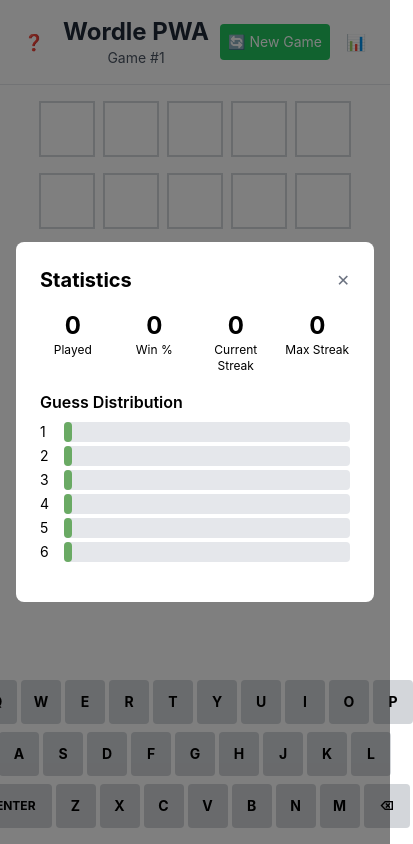
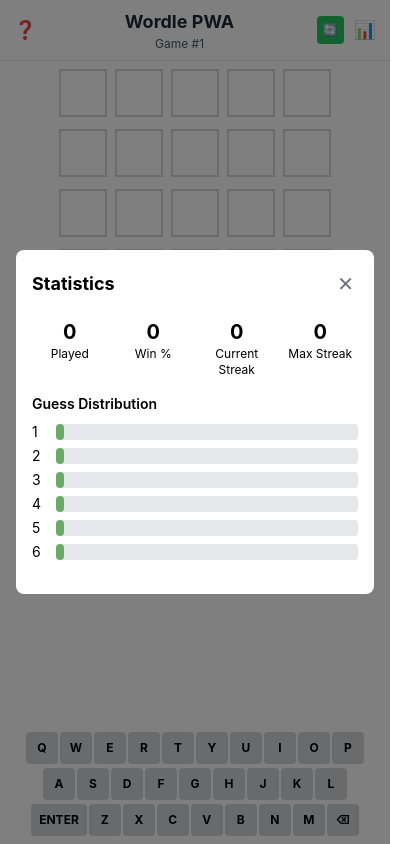
Before and after one commit to ThomasRohde/wordle-pwa, a React (Vite) app: page / in a window 390 px wide. Both pictures are taken after a click on the button "Statistics". Shown: the whole page, 413 px wide, since content can reach past the window. Built offline with nearby package versions, Linux system fonts and the light colour scheme; a web font is replaced by a local one.

Commit message:
style: Improve layout and spacing across components for better responsiveness

```diff
--- a/src/components/GameBoard.tsx
+++ b/src/components/GameBoard.tsx
@@ -26,8 +26,8 @@ export const GameBoard: React.FC = () => {
   })
 
   return (
-    <div className="flex flex-col items-center justify-center p-4">
-      <div className="grid gap-2">
+    <div className="flex flex-col items-center justify-center p-2 sm:p-4">
+      <div className="grid gap-1 sm:gap-2">
         {rows}
       </div>
     </div>
--- a/src/components/Header.tsx
+++ b/src/components/Header.tsx
@@ -48,52 +48,54 @@ export const Header: React.FC = () => {
 
   return (
     <>
-      <header className="flex items-center justify-between p-4 border-b border-gray-200">
-        <div className="flex items-center gap-2">
+      <header className="flex items-center justify-between p-2 sm:p-4 border-b border-gray-200">
+        <div className="flex items-center gap-1 sm:gap-2">
           <button
             onClick={() => setShowHelp(true)}
-            className="p-2 rounded-full hover:bg-gray-100"
+            className="p-1.5 sm:p-2 rounded-full hover:bg-gray-100 text-lg sm:text-xl"
             type="button"
             aria-label="Help"
           >
             ❓
           </button>
           {!networkStatus.isOnline && (
-            <div className="flex items-center gap-1 text-orange-600 text-sm">
-              <span>⚠️</span>
-              <span>Offline</span>
+            <div className="flex items-center gap-1 text-orange-600 text-xs sm:text-sm">
+              <span className="text-sm">⚠️</span>
+              <span className="hidden xs:inline">Offline</span>
             </div>
           )}
         </div>
 
-        <div className="flex flex-col items-center">
-          <h1 className="text-2xl font-bold text-gray-800">Wordle PWA</h1>
-          <p className="text-sm text-gray-600">{getGameStatusText()}</p>
+        <div className="flex flex-col items-center flex-1 mx-2">
+          <h1 className="text-lg sm:text-2xl font-bold text-gray-800">Wordle PWA</h1>
+          <p className="text-xs sm:text-sm text-gray-600 text-center">{getGameStatusText()}</p>
         </div>
 
-        <div className="flex items-center gap-2">
+        <div className="flex items-center gap-1 sm:gap-2">
           <button
             onClick={resetGame}
-            className="p-2 text-sm bg-green-500 text-white rounded hover:bg-green-600"
+            className="p-1.5 sm:p-2 text-xs sm:text-sm bg-green-500 text-white rounded hover:bg-green-600 whitespace-nowrap"
             type="button"
             aria-label="New Game"
           >
-            🔄 New Game
+            <span className="sm:hidden">🔄</span>
+            <span className="hidden sm:inline">🔄 New Game</span>
           </button>
 
           {canInstall && (
             <button
               onClick={handleInstall}
-              className="p-2 text-sm bg-blue-500 text-white rounded hover:bg-blue-600"
+              className="p-1.5 sm:p-2 text-xs sm:text-sm bg-blue-500 text-white rounded hover:bg-blue-600 whitespace-nowrap"
               type="button"
             >
-              📱 Install
+              <span className="sm:hidden">📱</span>
+              <span className="hidden sm:inline">📱 Install</span>
             </button>
           )}
 
           <button
             onClick={() => setShowStats(true)}
-            className="p-2 rounded-full hover:bg-gray-100"
+            className="p-1.5 sm:p-2 rounded-full hover:bg-gray-100 text-lg sm:text-xl"
             type="button"
             aria-label="Statistics"
           >
@@ -103,7 +105,7 @@ export const Header: React.FC = () => {
           {(gameState.gameStatus === 'won' || gameState.gameStatus === 'lost') && (
             <button
               onClick={handleShare}
-              className="p-2 rounded-full hover:bg-gray-100"
+              className="p-1.5 sm:p-2 rounded-full hover:bg-gray-100 text-lg sm:text-xl"
               type="button"
               aria-label="Share"
             >
@@ -115,26 +117,26 @@ export const Header: React.FC = () => {
 
       {/* Stats Modal */}
       {showStats && (
-        <div className="fixed inset-0 bg-black bg-opacity-50 flex items-center justify-center p-4 z-50">
-          <div className="bg-white rounded-lg p-6 max-w-sm w-full">
+        <div className="fixed inset-0 bg-black bg-opacity-50 flex items-center justify-center p-2 sm:p-4 z-50">
+          <div className="bg-white rounded-lg p-4 sm:p-6 max-w-sm w-full mx-2">
             <div className="flex justify-between items-center mb-4">
-              <h2 className="text-xl font-bold">Statistics</h2>
+              <h2 className="text-lg sm:text-xl font-bold">Statistics</h2>
               <button
                 onClick={() => setShowStats(false)}
-                className="text-gray-500 hover:text-gray-700"
+                className="text-gray-500 hover:text-gray-700 text-xl p-1"
                 type="button"
               >
                 ✕
               </button>
             </div>
 
-            <div className="grid grid-cols-4 gap-4 text-center mb-4">
+            <div className="grid grid-cols-4 gap-2 sm:gap-4 text-center mb-4">
               <div>
-                <div className="text-2xl font-bold">{gameState.stats.played}</div>
+                <div className="text-xl sm:text-2xl font-bold">{gameState.stats.played}</div>
                 <div className="text-xs">Played</div>
               </div>
               <div>
-                <div className="text-2xl font-bold">
+                <div className="text-xl sm:text-2xl font-bold">
                   {gameState.stats.played > 0
                     ? Math.round((gameState.stats.wins / gameState.stats.played) * 100)
                     : 0}
@@ -142,23 +144,23 @@ export const Header: React.FC = () => {
                 <div className="text-xs">Win %</div>
               </div>
               <div>
-                <div className="text-2xl font-bold">{gameState.stats.currentStreak}</div>
+                <div className="text-xl sm:text-2xl font-bold">{gameState.stats.currentStreak}</div>
                 <div className="text-xs">Current Streak</div>
               </div>
               <div>
-                <div className="text-2xl font-bold">{gameState.stats.maxStreak}</div>
+                <div className="text-xl sm:text-2xl font-bold">{gameState.stats.maxStreak}</div>
                 <div className="text-xs">Max Streak</div>
               </div>
             </div>
 
             <div className="mb-4">
-              <h3 className="font-semibold mb-2">Guess Distribution</h3>
+              <h3 className="font-semibold mb-2 text-sm sm:text-base">Guess Distribution</h3>
               {Object.entries(gameState.stats.guessDistribution).map(([guess, count]) => (
                 <div key={guess} className="flex items-center gap-2 mb-1">
                   <span className="w-4 text-sm">{guess}</span>
                   <div className="flex-1 bg-gray-200 rounded">
                     <div
-                      className="bg-wordle-green h-5 rounded text-white text-xs flex items-center justify-end pr-2"
+                      className="bg-wordle-green h-4 sm:h-5 rounded text-white text-xs flex items-center justify-end pr-2"
                       style={{
                         width: gameState.stats.wins > 0
                           ? `${(count / gameState.stats.wins) * 100}%`
@@ -177,44 +179,44 @@ export const Header: React.FC = () => {
 
       {/* Help Modal */}
       {showHelp && (
-        <div className="fixed inset-0 bg-black bg-opacity-50 flex items-center justify-center p-4 z-50">
-          <div className="bg-white rounded-lg p-6 max-w-md w-full max-h-[80vh] overflow-y-auto">
+        <div className="fixed inset-0 bg-black bg-opacity-50 flex items-center justify-center p-2 sm:p-4 z-50">
+          <div className="bg-white rounded-lg p-4 sm:p-6 max-w-md w-full mx-2 max-h-[90vh] sm:max-h-[80vh] overflow-y-auto">
             <div className="flex justify-between items-center mb-4">
-              <h2 className="text-xl font-bold">How to Play</h2>
+              <h2 className="text-lg sm:text-xl font-bold">How to Play</h2>
               <button
                 onClick={() => setShowHelp(false)}
-                className="text-gray-500 hover:text-gray-700"
+                className="text-gray-500 hover:text-gray-700 text-xl p-1"
                 type="button"
               >
                 ✕
               </button>
             </div>
 
-            <div className="space-y-4 text-sm">
+            <div className="space-y-3 sm:space-y-4 text-sm">
               <p>Guess the WORDLE in six tries.</p>
               <p>Each guess must be a valid five-letter word. Hit the enter button to submit.</p>
               <p>After each guess, the color of the tiles will change to show how close your guess was to the word.</p>
 
-              <div className="space-y-2">
+              <div className="space-y-3">
                 <div className="flex items-center gap-2">
-                  <div className="w-8 h-8 bg-wordle-green rounded flex items-center justify-center text-white font-bold">
+                  <div className="w-6 h-6 sm:w-8 sm:h-8 bg-wordle-green rounded flex items-center justify-center text-white font-bold text-sm sm:text-base">
                     W
                   </div>
-                  <span>The letter W is in the word and in the correct spot.</span>
+                  <span className="text-xs sm:text-sm">The letter W is in the word and in the correct spot.</span>
                 </div>
 
                 <div className="flex items-center gap-2">
-                  <div className="w-8 h-8 bg-wordle-yellow rounded flex items-center justify-center text-white font-bold">
+                  <div className="w-6 h-6 sm:w-8 sm:h-8 bg-wordle-yellow rounded flex items-center justify-center text-white font-bold text-sm sm:text-base">
                     I
                   </div>
-                  <span>The letter I is in the word but in the wrong spot.</span>
+                  <span className="text-xs sm:text-sm">The letter I is in the word but in the wrong spot.</span>
                 </div>
 
                 <div className="flex items-center gap-2">
-                  <div className="w-8 h-8 bg-wordle-gray rounded flex items-center justify-center text-white font-bold">
+                  <div className="w-6 h-6 sm:w-8 sm:h-8 bg-wordle-gray rounded flex items-center justify-center text-white font-bold text-sm sm:text-base">
                     U
                   </div>
-                  <span>The letter U is not in the word in any spot.</span>
+                  <span className="text-xs sm:text-sm">The letter U is not in the word in any spot.</span>
                 </div>
               </div>
 
@@ -222,7 +224,7 @@ export const Header: React.FC = () => {
 
               <div className="pt-2 border-t">
                 <p className="font-semibold mb-2">PWA Features:</p>
-                <ul className="list-disc pl-4 space-y-1">
+                <ul className="list-disc pl-4 space-y-1 text-xs sm:text-sm">
                   <li>Works offline once loaded</li>
                   <li>Can be installed as an app</li>
                   <li>Your progress is saved locally</li>
--- a/src/components/Keyboard.tsx
+++ b/src/components/Keyboard.tsx
@@ -70,9 +70,9 @@ export const Keyboard: React.FC = () => {
   }
 
   return (
-    <div className="flex flex-col items-center gap-2 p-4 mt-4">
+    <div className="flex flex-col items-center gap-1 sm:gap-2 p-2 sm:p-4 mt-2 sm:mt-4">
       {KEYBOARD_ROWS.map((row, rowIndex) => (
-        <div key={rowIndex} className="flex gap-1">
+        <div key={rowIndex} className="flex gap-0.5 sm:gap-1">
           {row.map((key) => (
             <Key
               key={key}
--- a/src/components/Toast.tsx
+++ b/src/components/Toast.tsx
@@ -7,11 +7,11 @@ export const Toast: React.FC = () => {
   if (toasts.length === 0) return null
 
   return (
-    <div className="fixed top-4 left-1/2 transform -translate-x-1/2 z-50 space-y-2">
+    <div className="fixed top-4 left-1/2 transform -translate-x-1/2 z-50 space-y-2 w-full max-w-sm px-4">
       {toasts.map((toast) => (
         <div
           key={toast.id}
-          className={`toast ${toast.type === 'error' ? 'bg-red-500' : toast.type === 'success' ? 'bg-green-500' : 'bg-gray-800'}`}
+          className={`toast-mobile ${toast.type === 'error' ? 'bg-red-500' : toast.type === 'success' ? 'bg-green-500' : 'bg-gray-800'}`}
           onClick={() => removeToast(toast.id)}
         >
           {toast.message}
--- a/src/index.css
+++ b/src/index.css
@@ -14,7 +14,7 @@
 
 @layer components {
   .tile {
-    @apply w-14 h-14 border-2 border-wordle-light-gray flex items-center justify-center text-2xl font-bold uppercase;
+    @apply w-12 h-12 sm:w-14 sm:h-14 border-2 border-wordle-light-gray flex items-center justify-center text-xl sm:text-2xl font-bold uppercase;
   }
 
   .tile.filled {
@@ -34,11 +34,12 @@
   }
 
   .keyboard-key {
-    @apply bg-wordle-light-gray text-black font-bold py-3 px-2 rounded cursor-pointer select-none flex items-center justify-center min-w-[40px] text-sm;
+    @apply bg-wordle-light-gray text-black font-bold py-2 sm:py-3 px-1.5 sm:px-2 rounded cursor-pointer select-none flex items-center justify-center min-w-[32px] sm:min-w-[40px] text-xs sm:text-sm;
+    touch-action: manipulation;
   }
 
   .keyboard-key.wide {
-    @apply px-4 text-xs;
+    @apply px-2 sm:px-4 text-xs;
   }
 
   .keyboard-key.correct {
@@ -58,9 +59,22 @@
     animation: toast 2s ease-in-out;
   }
 
+  .toast-mobile {
+    @apply w-full text-white px-3 py-2 rounded-lg font-medium shadow-lg cursor-pointer;
+    @apply text-sm leading-tight text-center;
+    animation: toast-mobile 3s ease-in-out;
+    word-wrap: break-word;
+    hyphens: auto;
+  }
+
   @keyframes toast {
     0%, 100% { opacity: 0; transform: translateX(-50%) translateY(-20px); }
     10%, 90% { opacity: 1; transform: translateX(-50%) translateY(0); }
+  }
+
+  @keyframes toast-mobile {
+    0%, 100% { opacity: 0; transform: translateY(-10px) scale(0.95); }
+    8%, 92% { opacity: 1; transform: translateY(0) scale(1); }
   }
 }
 
--- a/tailwind.config.js
+++ b/tailwind.config.js
@@ -6,6 +6,9 @@ export default {
   ],
   theme: {
     extend: {
+      screens: {
+        'xs': '475px',
+      },
       colors: {
         'wordle-green': '#6aaa64',
         'wordle-yellow': '#c9b458',
```
